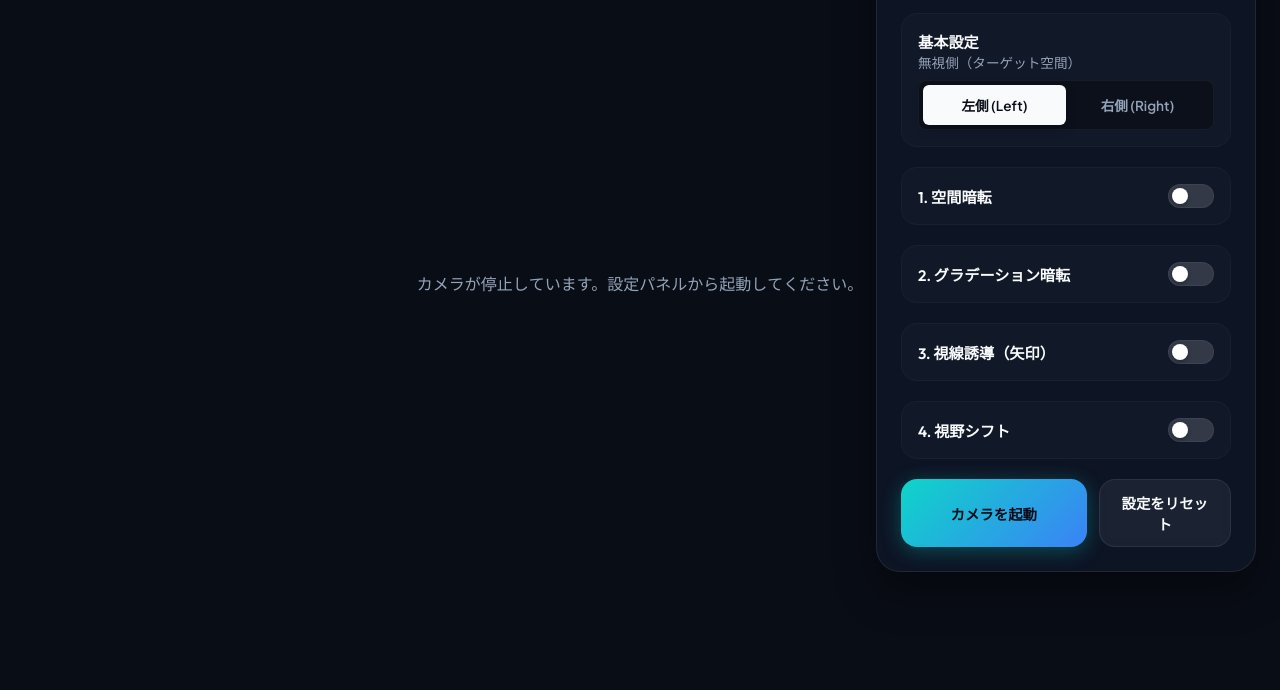
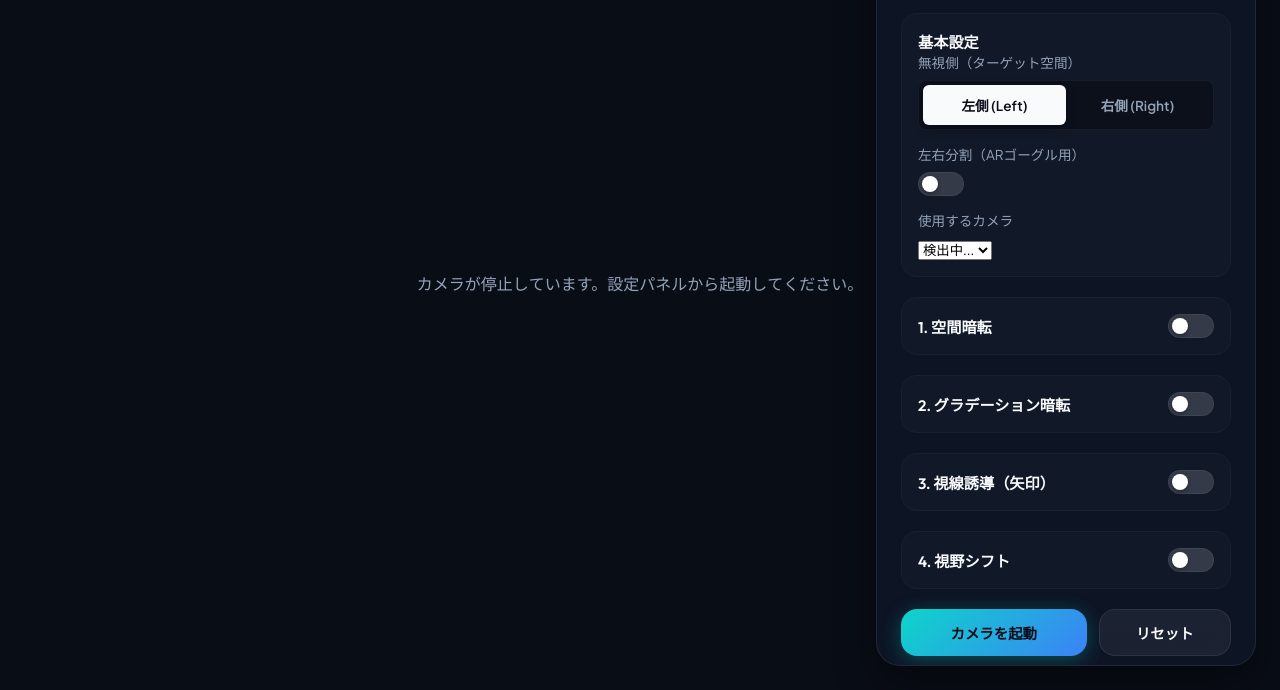
Before and after one commit to adtccssenjqkmr-crypto/AR_USN, a plain HTML site: page index.html in a window 1280 px wide. Shown: the part 110-800 px from the top of the page. Drawn offline with Linux system fonts and the light colour scheme.

Commit message:
Add files via upload

```diff
--- a/index.html
+++ b/index.html
@@ -27,8 +27,13 @@
         <video id="video-feed" autoplay playsinline muted></video>
         <canvas id="ar-canvas"></canvas>
 
+        <!-- Double Tap Toast Notification -->
+        <div id="double-tap-toast" class="toast-message">
+            💡 画面のダブルタップで設定を非表示/表示できます
+        </div>
+
         <!-- UI Overlay -->
-        <header class="app-header">
+        <header id="app-header" class="app-header">
             <h1 class="app-title">USN Support AR</h1>
             <button id="toggle-panel-btn" class="icon-btn" aria-label="設定パネルを切り替える">
                 <span class="btn-icon">⚙️</span>
@@ -46,6 +51,7 @@
                 <!-- Global Config -->
                 <section class="config-section">
                     <h3 class="section-title">基本設定</h3>
+
                     <div class="control-group">
                         <label for="neglect-side" class="control-label">無視側（ターゲット空間）</label>
                         <div class="segmented-control">
@@ -54,6 +60,21 @@
                             <input type="radio" id="side-right" name="neglect-side" value="right">
                             <label for="side-right">右側 (Right)</label>
                         </div>
+                    </div>
+
+                    <div class="control-group flex-row">
+                        <label for="mode-ar-split" class="control-label">左右分割（ARゴーグル用）</label>
+                        <label class="switch">
+                            <input type="checkbox" id="mode-ar-split">
+                            <span class="slider-round"></span>
+                        </label>
+                    </div>
+
+                    <div class="control-group">
+                        <label for="camera-select" class="control-label">使用するカメラ</label>
+                        <select id="camera-select" class="styled-select">
+                            <option value="">検出中...</option>
+                        </select>
                     </div>
                 </section>
 
@@ -69,7 +90,7 @@
                     <div class="mode-options collapsible">
                         <div class="control-group">
                             <div class="slider-header">
-                                <label for="solid-opacity" class="control-label">暗転の不透明度</label>
+                                <label for="solid-opacity" class="control-label">健側の暗転不透明度</label>
                                 <span id="solid-opacity-val" class="value-display">50%</span>
                             </div>
                             <input type="range" id="solid-opacity" min="10" max="100" value="50" class="styled-range">
@@ -89,7 +110,7 @@
                     <div class="mode-options collapsible">
                         <div class="control-group">
                             <div class="slider-header">
-                                <label for="gradient-width" class="control-label">グラデーション幅</label>
+                                <label for="gradient-width" class="control-label">グラデーション幅（画面全体）</label>
                                 <span id="gradient-width-val" class="value-display">50%</span>
                             </div>
                             <input type="range" id="gradient-width" min="10" max="100" value="50" class="styled-range">
@@ -153,12 +174,11 @@
                                 <label for="shift-offset" class="control-label">視点のズレ位置</label>
                                 <span id="shift-offset-val" class="value-display">中央</span>
                             </div>
-                            <!-- -100 (左限界) 〜 +100 (右限界) の範囲 -->
                             <input type="range" id="shift-offset" min="-100" max="100" value="0" class="styled-range">
                         </div>
                         <div class="control-group">
                             <div class="slider-header">
-                                <label for="shift-zoom" class="control-label">映像ズーム率（切り出し）</label>
+                                <label for="shift-zoom" class="control-label">映像ズーム率</label>
                                 <span id="shift-zoom-val" class="value-display">1.3x</span>
                             </div>
                             <input type="range" id="shift-zoom" min="11" max="20" value="13" class="styled-range">
@@ -169,7 +189,7 @@
                 <!-- Action Controls -->
                 <div class="actions-group">
                     <button id="camera-toggle-btn" class="btn btn-primary">カメラを起動</button>
-                    <button id="reset-settings-btn" class="btn btn-secondary">設定をリセット</button>
+                    <button id="reset-settings-btn" class="btn btn-secondary">リセット</button>
                 </div>
             </div>
         </main>
@@ -177,7 +197,7 @@
         <!-- Custom PWA Install Banner -->
         <div id="pwa-install-banner" class="pwa-banner hidden">
             <p>ホーム画面に追加してアプリとして利用できます</p>
-            <button id="pwa-install-btn" class="btn btn-primary btn-sm">追加する</button>
+            <button id="pwa-install-btn" class="btn btn-primary btn-sm">追加</button>
             <button id="pwa-close-btn" class="icon-btn btn-sm">✕</button>
         </div>
 
```
